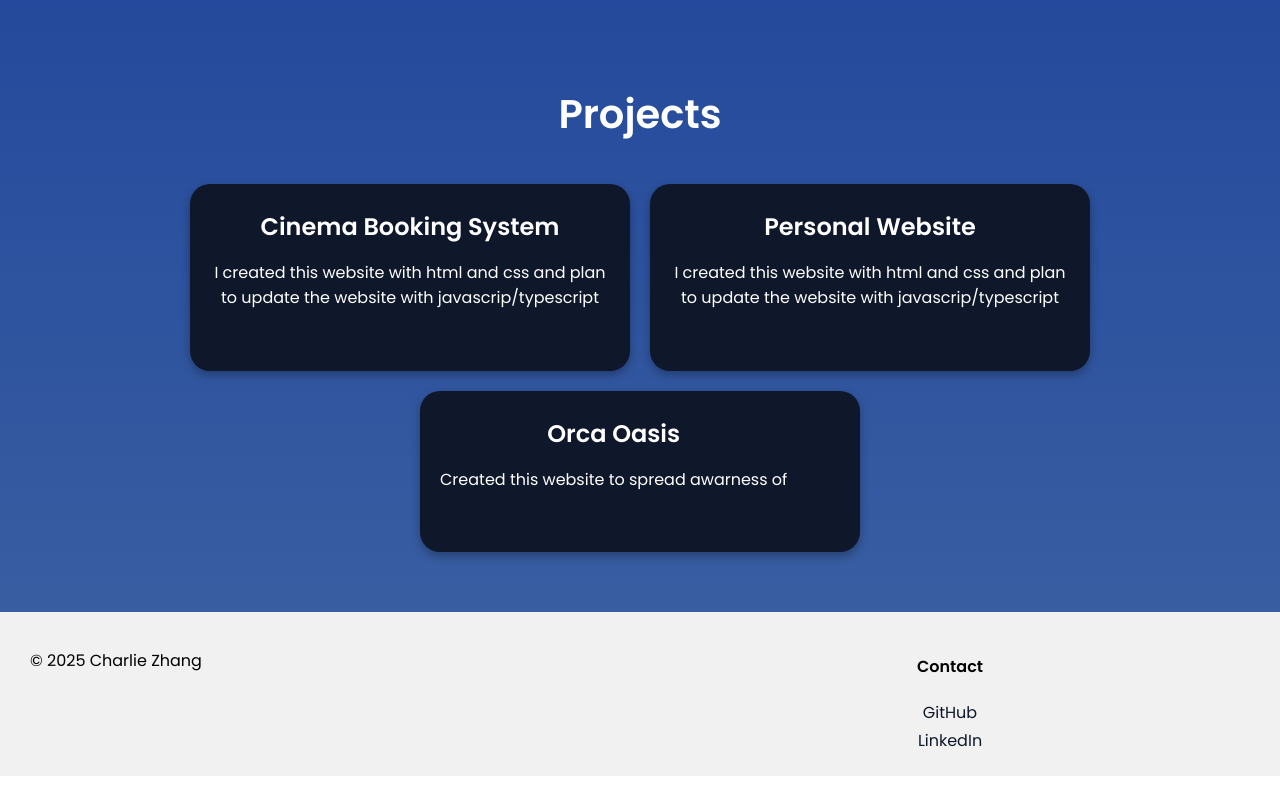
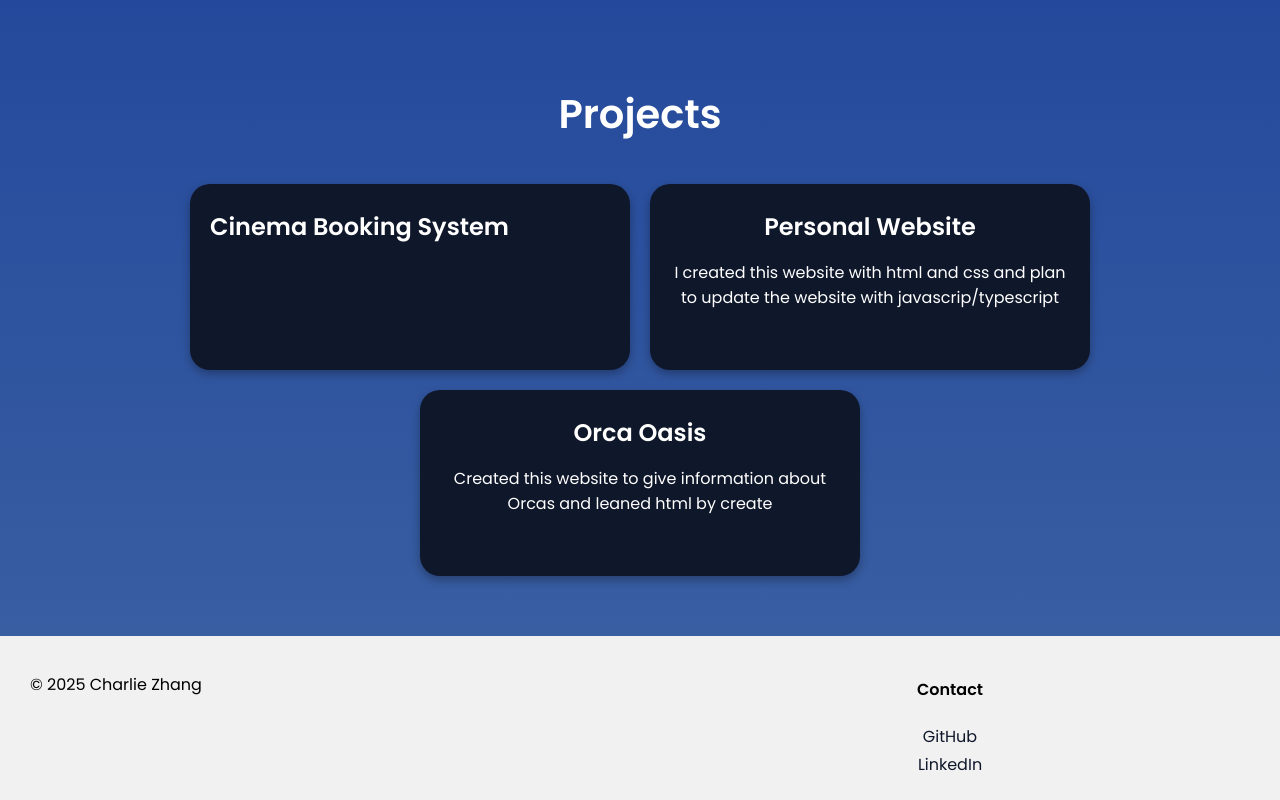
Before and after one commit to Zhang-Charlie/Zhang-Charlie.github.io, a plain HTML site: page index.html in a window 1280 px wide. Shown: the part 809-1609 px from the top of the page. Before the commit the page ends 1585 px from the top, so only its background shows below. Drawn offline with Linux system fonts and the light colour scheme.

Commit message:
Added description for Orca

```diff
--- a/index.html
+++ b/index.html
@@ -32,7 +32,7 @@
             <div class="project-card">
                 <div class="project-info">
                     <h3 class="project-title">Cinema Booking System</h3>
-                    <p>I created this website with html and css and plan to update the website with javascrip/typescript<p>
+                    <p><p>
                     <h4></h4>
                 </div>
             </div>
@@ -45,7 +45,7 @@
             <div class="project-card">
                 <div class="project-info">
                     <h3 class="project-title">Orca Oasis</h3>
-                    <p>Created this website to spread awarness of <p>
+                    <p>Created this website to give information about Orcas and leaned html by create <p>
 
                 </div>
             </div>
```
